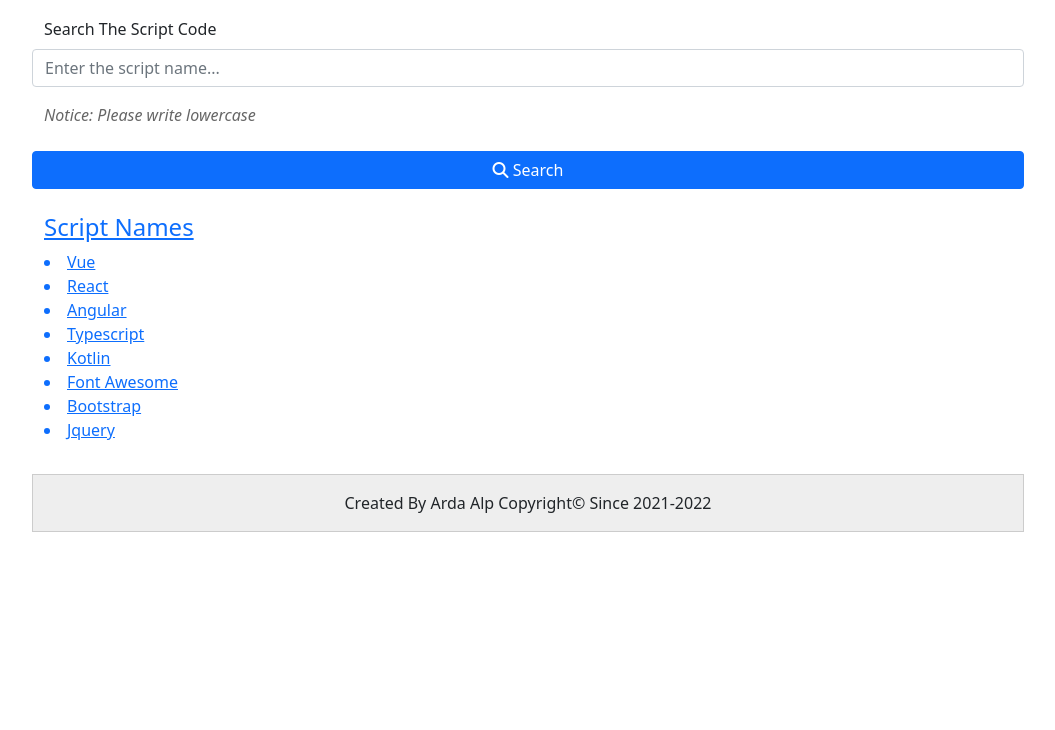
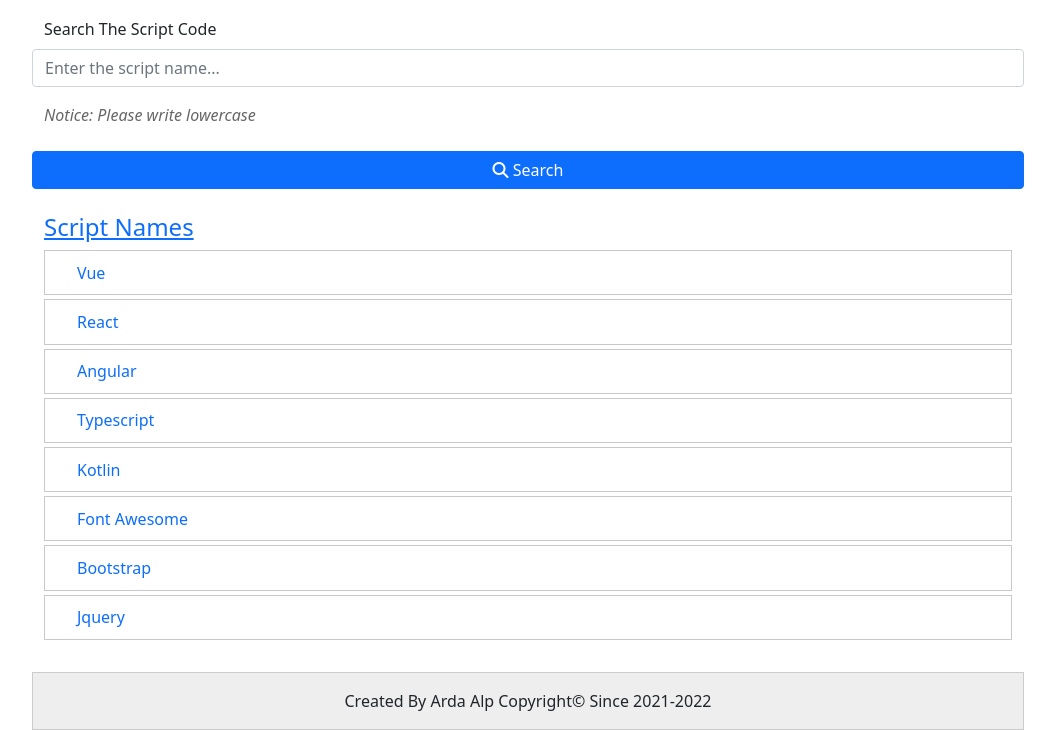
Before and after one commit to ArdaAlp/Get-My-Script, a plain HTML site: page index.html in a window 1280 px wide. Shown: the part 173-903 px from the top of the page, without its empty margins (112-1167 px from the left). Before the commit the page ends 800 px from the top, so only its background shows below. Drawn offline with nearby package versions, Linux system fonts and the light colour scheme.

Commit message:
Update style.css

```diff
--- a/style.css
+++ b/style.css
@@ -55,10 +55,22 @@
 }
 
 @media screen and (max-width: 732px) {
-* {
-margin:0.5rem 0;
-}
 body {
 padding:0 2rem;
 }
 }
+
+.list a {
+text-decoration:none;
+}
+
+.list a li {
+list-style:none;
+padding:0.6rem 2rem;
+border:1px solid #c9c9c9;
+margin:0.25rem 0;
+}
+
+.list a li:hover {
+background:#eee;
+}
```
